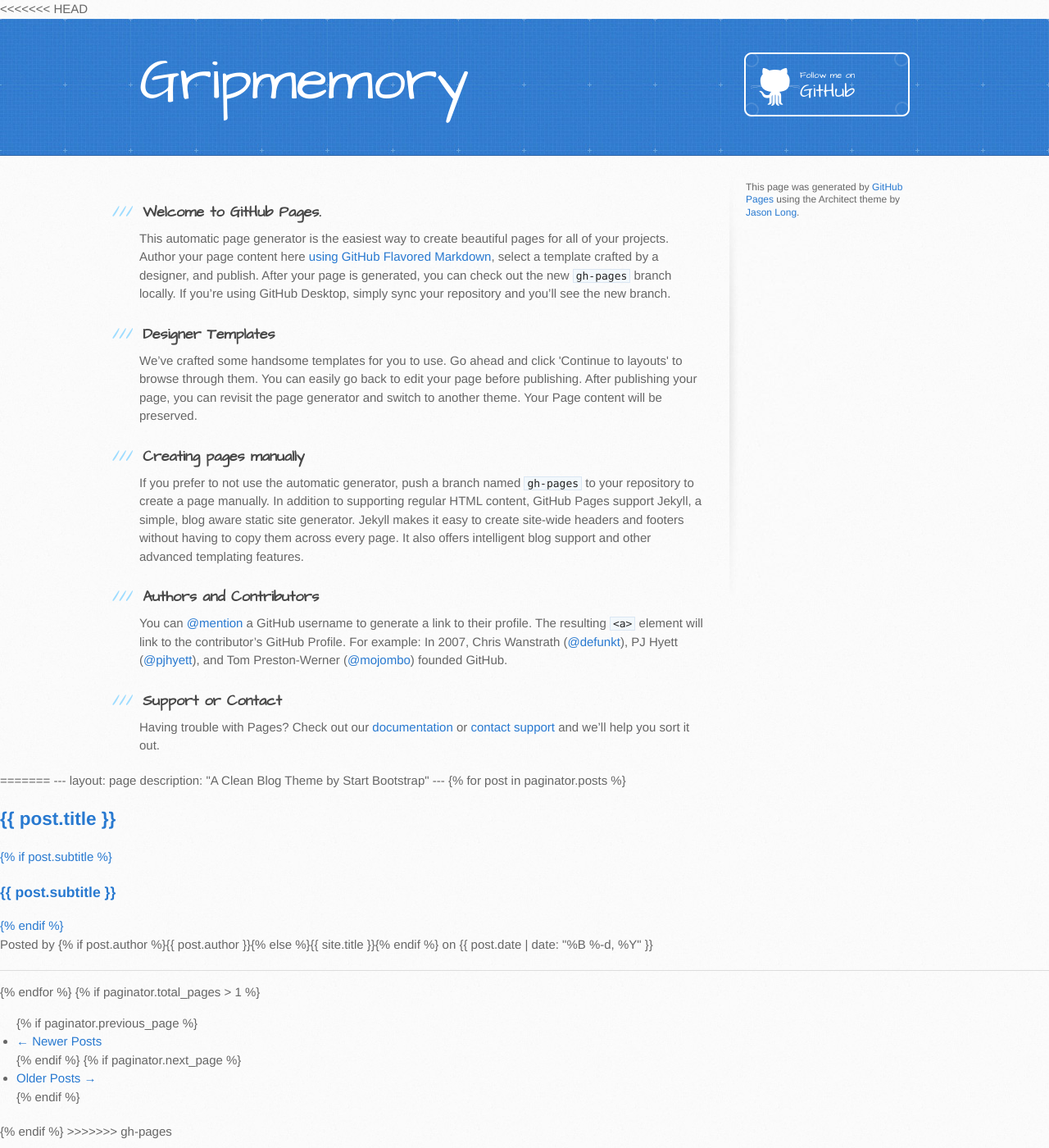
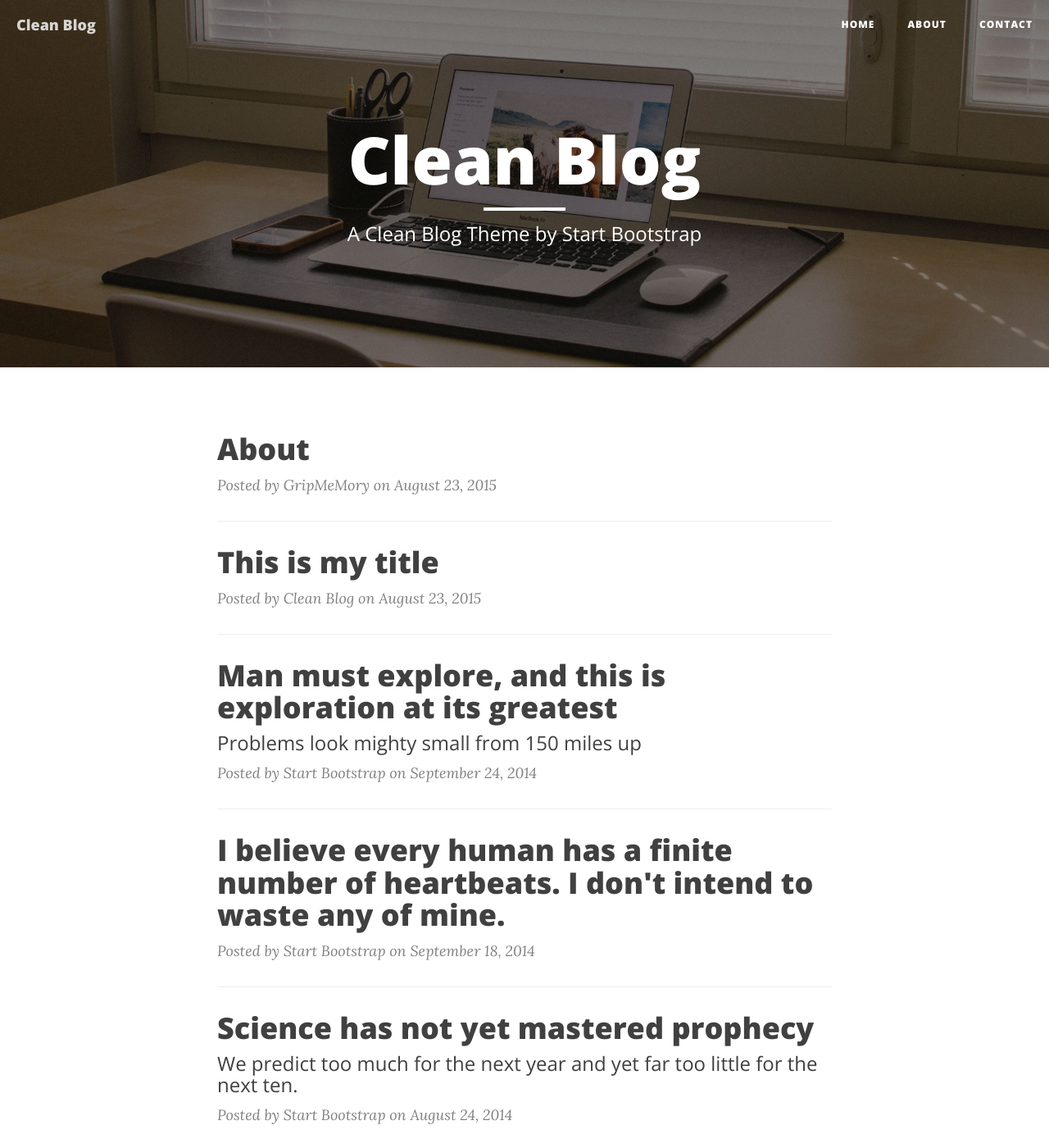
Before and after one commit to GripMeMory/GripMeMory.github.io, a Jekyll site: the page built from index.html, in a window 1280 px wide and 1400 px high. Shown: the whole window at 82% size. Built offline with Jekyll 4.4.1, drawn with Linux system fonts in a browser that asks for light colours; nearby versions of some CDN libraries; the list of posts is cut into pages by our own code; some of the changed text lies outside the part shown.

Commit message:
change again

```diff
--- a/index.html
+++ b/index.html
@@ -1,72 +1,3 @@
-<<<<<<< HEAD
-<!DOCTYPE html>
-<html>
-  <head>
-    <meta charset='utf-8'>
-    <meta http-equiv="X-UA-Compatible" content="chrome=1">
-    <meta name="viewport" content="width=device-width, initial-scale=1, maximum-scale=1">
-    <link href='https://fonts.googleapis.com/css?family=Architects+Daughter' rel='stylesheet' type='text/css'>
-    <link rel="stylesheet" type="text/css" href="stylesheets/stylesheet.css" media="screen">
-    <link rel="stylesheet" type="text/css" href="stylesheets/github-light.css" media="screen">
-    <link rel="stylesheet" type="text/css" href="stylesheets/print.css" media="print">
-
-    <!--[if lt IE 9]>
-    <script src="//html5shiv.googlecode.com/svn/trunk/html5.js"></script>
-    <![endif]-->
-
-    <title>GripMeMory</title>
-  </head>
-
-  <body>
-    <header>
-      <div class="inner">
-        <h1>Gripmemory</h1>
-        <h2></h2>
-        <a href="https://github.com/GripMeMory" class="button"><small>Follow me on</small> GitHub</a>
-      </div>
-    </header>
-
-    <div id="content-wrapper">
-      <div class="inner clearfix">
-        <section id="main-content">
-          <h3>
-<a id="welcome-to-github-pages" class="anchor" href="#welcome-to-github-pages" aria-hidden="true"><span class="octicon octicon-link"></span></a>Welcome to GitHub Pages.</h3>
-
-<p>This automatic page generator is the easiest way to create beautiful pages for all of your projects. Author your page content here <a href="https://guides.github.com/features/mastering-markdown/">using GitHub Flavored Markdown</a>, select a template crafted by a designer, and publish. After your page is generated, you can check out the new <code>gh-pages</code> branch locally. If you’re using GitHub Desktop, simply sync your repository and you’ll see the new branch.</p>
-
-<h3>
-<a id="designer-templates" class="anchor" href="#designer-templates" aria-hidden="true"><span class="octicon octicon-link"></span></a>Designer Templates</h3>
-
-<p>We’ve crafted some handsome templates for you to use. Go ahead and click 'Continue to layouts' to browse through them. You can easily go back to edit your page before publishing. After publishing your page, you can revisit the page generator and switch to another theme. Your Page content will be preserved.</p>
-
-<h3>
-<a id="creating-pages-manually" class="anchor" href="#creating-pages-manually" aria-hidden="true"><span class="octicon octicon-link"></span></a>Creating pages manually</h3>
-
-<p>If you prefer to not use the automatic generator, push a branch named <code>gh-pages</code> to your repository to create a page manually. In addition to supporting regular HTML content, GitHub Pages support Jekyll, a simple, blog aware static site generator. Jekyll makes it easy to create site-wide headers and footers without having to copy them across every page. It also offers intelligent blog support and other advanced templating features.</p>
-
-<h3>
-<a id="authors-and-contributors" class="anchor" href="#authors-and-contributors" aria-hidden="true"><span class="octicon octicon-link"></span></a>Authors and Contributors</h3>
-
-<p>You can <a href="https://github.com/blog/821" class="user-mention">@mention</a> a GitHub username to generate a link to their profile. The resulting <code>&lt;a&gt;</code> element will link to the contributor’s GitHub Profile. For example: In 2007, Chris Wanstrath (<a href="https://github.com/defunkt" class="user-mention">@defunkt</a>), PJ Hyett (<a href="https://github.com/pjhyett" class="user-mention">@pjhyett</a>), and Tom Preston-Werner (<a href="https://github.com/mojombo" class="user-mention">@mojombo</a>) founded GitHub.</p>
-
-<h3>
-<a id="support-or-contact" class="anchor" href="#support-or-contact" aria-hidden="true"><span class="octicon octicon-link"></span></a>Support or Contact</h3>
-
-<p>Having trouble with Pages? Check out our <a href="https://help.github.com/pages">documentation</a> or <a href="https://github.com/contact">contact support</a> and we’ll help you sort it out.</p>
-        </section>
-
-        <aside id="sidebar">
-
-
-          <p>This page was generated by <a href="https://pages.github.com">GitHub Pages</a> using the Architect theme by <a href="https://twitter.com/jasonlong">Jason Long</a>.</p>
-        </aside>
-      </div>
-    </div>
-
-
-  </body>
-</html>
-=======
 ---
 layout: page
 description: "A Clean Blog Theme by Start Bootstrap"
@@ -103,4 +34,3 @@
     {% endif %}
 </ul>
 {% endif %}
->>>>>>> gh-pages
```
